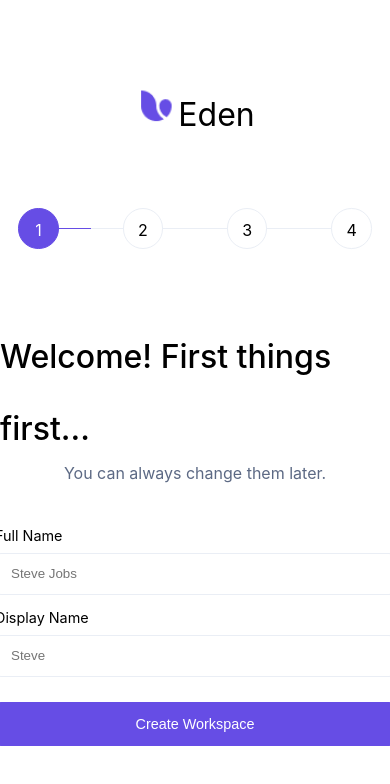
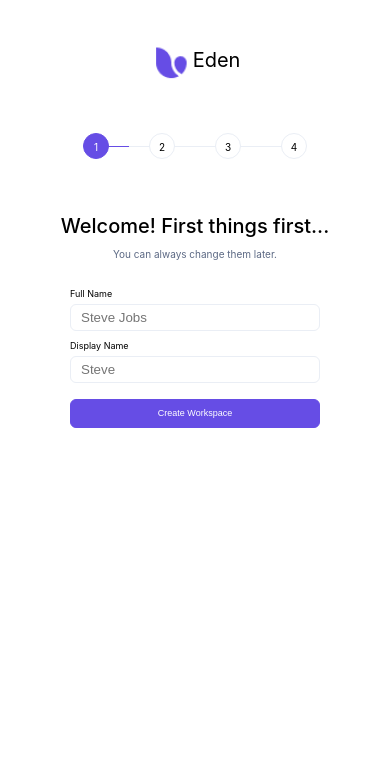
Before and after one commit to akpsan/cutshort-fe-assignment, a React (Create React App) app: page / in a window 390 px wide. Shown: the top 784 px of the page. Built offline with nearby package versions, Linux system fonts and the light colour scheme.

Commit message:
Added media queries.

```diff
--- a/src/App.css
+++ b/src/App.css
@@ -54,3 +54,21 @@ table {
 html {
 	font-family: 'Montserrat', sans-serif;
 }
+
+@media all and (max-width: 768px) {
+	html {
+		font-size: 14px
+	}
+}
+
+@media all and (max-width: 500px) {
+	html {
+		font-size: 12px
+	}
+}
+
+@media all and (max-width: 400px) {
+	html {
+		font-size: 10px
+	}
+}
--- a/src/styles/brandlogo.scss
+++ b/src/styles/brandlogo.scss
@@ -1,7 +1,7 @@
 .logo-wrapper {
   display: flex;
   justify-content: center;
-  padding: 5.2rem 0 2rem;
+  padding: 4rem 0 2rem;
   box-sizing: content-box;
   font-size: 2rem;
   line-height: 4rem;
--- a/src/styles/stage.scss
+++ b/src/styles/stage.scss
@@ -10,7 +10,7 @@
     margin-top: 0.6rem;
     box-sizing: border-box;
     border-radius: 6px;
-    padding: 0 15px;
+    padding: 0 1rem;
   }
   .text-input-with-label {
     display: flex;
@@ -51,20 +51,20 @@
     display: flex;
     .button-group-button {
       cursor: pointer;
-      height: 10rem;
-      width: 10rem;
+      height: 11.5rem;
+      width: 11.5rem;
       border: 1px solid #edf1f6;
       border-radius: 6px;
-      padding: 18px;
+      padding: 1.1rem;
       box-sizing: border-box;
       margin: 1rem;
       &-text {
-        margin: 10px 0;
+        margin: 0.625rem 0;
         &-heading {
           font-weight: 500;
         }
         &-desc {
-          margin: 10px 0;
+          margin: 0.625rem 0;
           font-weight: 300;
         }
       }
```
